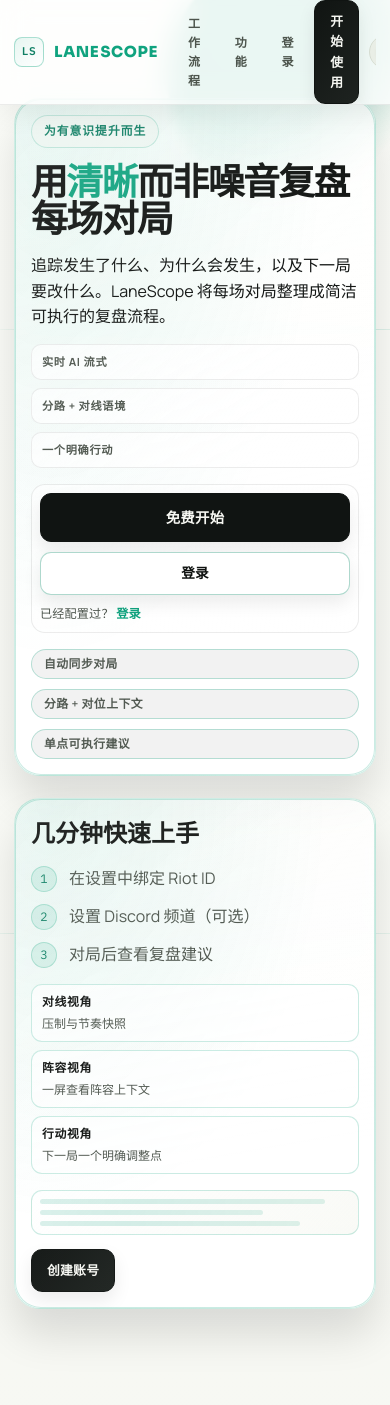
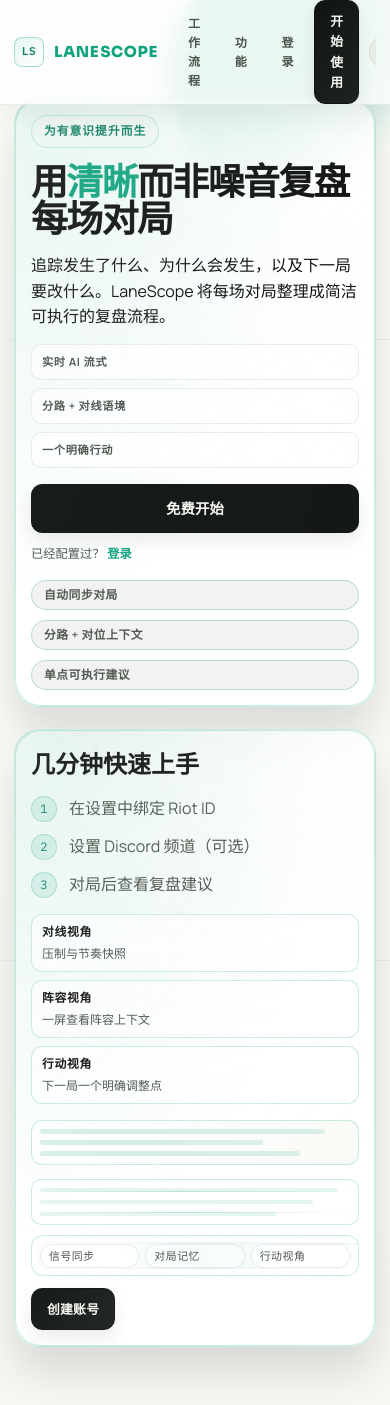
Before and after one commit to yd1008/lol-analyzer, a Flask app: page / in a window 390 px wide. Shown: the top 1405 px of the page. Run offline with Flask 3, Linux system fonts and the light colour scheme.

Commit message:
Polish landing hero visuals for issue 88 (#100)
* Polish landing hero visual rhythm for issue 88

* feat: add futuristic ribbon motif to landing hero

* feat: add conflict-safe landing CTA rail for mobile

```diff
--- a/app/static/css/style.css
+++ b/app/static/css/style.css
@@ -742,6 +742,27 @@ textarea:focus-visible {
     gap: 8px;
 }
 
+.hero-cta-rail {
+    display: flex;
+    flex-direction: column;
+    gap: 10px;
+    position: relative;
+}
+
+.hero-cta-rail:focus-within {
+    --hero-cta-ring-offset: 2px;
+}
+
+.hero-cta-rail:focus-within::after {
+    content: "";
+    position: absolute;
+    inset: -2px;
+    border-radius: 14px;
+    border: 2px solid var(--accent);
+    pointer-events: none;
+    box-shadow: 0 0 0 var(--hero-cta-ring-offset) var(--accent-soft);
+}
+
 .signal-row {
     margin-top: 16px;
 }
@@ -755,10 +776,22 @@ textarea:focus-visible {
     letter-spacing: 0.01em;
 }
 
+.hero-cta-rail .hero-primary-cta {
+    font-weight: 700;
+    letter-spacing: 0.01em;
+}
+
+.hero-cta-rail .hero-secondary-cta {
+    border-width: 2px;
+    font-weight: 700;
+    text-wrap: balance;
+}
+
 .hero-tertiary-link {
     color: var(--accent);
     font-weight: 700;
     text-underline-offset: 2px;
+    text-decoration-thickness: 2px;
 }
 
 .hero-token-line {
@@ -2508,6 +2541,111 @@ h4,
 .hero-panel-art span:nth-child(2) { width: 72%; }
 .hero-panel-art span:nth-child(3) { width: 84%; }
 
+.hero-metric-glyph {
+    margin: 6px 0 8px;
+    border: 1px solid var(--accent-border-subtle);
+    border-radius: 10px;
+    padding: 8px;
+    min-height: 38px;
+    display: grid;
+    align-items: center;
+    gap: 8px;
+    background: var(--surface-soft-overlay);
+    position: relative;
+    overflow: hidden;
+}
+
+.hero-metric-glyph::before,
+.hero-metric-glyph::after {
+    content: "";
+    position: absolute;
+    left: 0;
+    right: 0;
+    height: 1px;
+    pointer-events: none;
+}
+
+.hero-metric-glyph::before {
+    top: 11px;
+    background: linear-gradient(90deg, transparent 0%, var(--accent-border-subtle) 46%, transparent 100%);
+}
+
+.hero-metric-glyph::after {
+    bottom: 11px;
+    background: linear-gradient(90deg, transparent 0%, var(--accent-border-subtle) 46%, transparent 100%);
+}
+
+.glyph-track {
+    display: block;
+    height: 4px;
+    border-radius: 999px;
+    background: linear-gradient(90deg, var(--accent-bg-soft) 0%, var(--accent-soft) 50%, var(--accent-bg-soft) 100%);
+    background-size: 200% 100%;
+    animation: aiShimmer 1.9s linear infinite;
+}
+
+.glyph-track:nth-child(1) { width: 96%; }
+.glyph-track:nth-child(2) { width: 88%; animation-delay: -0.65s; }
+.glyph-track:nth-child(3) { width: 76%; animation-delay: -1.2s; }
+
+.hero-future-ribbon {
+    position: relative;
+    margin: 10px 0 12px;
+    border: 1px solid var(--accent-border-subtle);
+    border-radius: 12px;
+    padding: 8px 8px 7px;
+    display: grid;
+    grid-template-columns: repeat(3, minmax(0, 1fr));
+    gap: 6px;
+    background:
+        radial-gradient(130% 200% at 15% 20%, var(--surface-overlay), transparent 64%),
+        linear-gradient(155deg, var(--surface-soft-overlay) 0%, var(--bg-card) 78%);
+    overflow: hidden;
+}
+
+.hero-future-ribbon::after {
+    content: "";
+    position: absolute;
+    inset: 6px;
+    border-radius: 10px;
+    border: 1px solid var(--surface-outline);
+    pointer-events: none;
+    opacity: 0.42;
+    background: linear-gradient(90deg, transparent 0%, transparent 24%, var(--accent-border-subtle) 52%, transparent 80%, transparent 100%);
+    animation: aiSweep 1.6s linear infinite;
+}
+
+.hero-ribbon-glow {
+    position: absolute;
+    right: -22%;
+    top: 7px;
+    width: 64%;
+    height: 2px;
+    background: linear-gradient(90deg, transparent 0%, var(--accent-soft) 48%, transparent 100%);
+    border-radius: 999px;
+    opacity: 0.76;
+    animation: aiSweep 2.2s linear infinite;
+    pointer-events: none;
+}
+
+.hero-ribbon-label {
+    position: relative;
+    z-index: 1;
+    border: 1px solid var(--surface-outline);
+    background: var(--surface-soft-overlay);
+    color: var(--text-secondary);
+    border-radius: 999px;
+    padding: 5px 8px;
+    font-size: 0.68rem;
+    line-height: 1.05;
+    letter-spacing: 0.05em;
+    text-transform: uppercase;
+    white-space: nowrap;
+    overflow: hidden;
+    text-overflow: ellipsis;
+    min-width: 0;
+}
+
 .hero-signal-grid {
     display: grid;
     gap: 8px;
@@ -2944,17 +3082,21 @@ h4,
 
     .hero-command-strip { grid-template-columns: 1fr; }
     .hero-copy .cta-buttons .btn { width: 100%; }
+    .hero-copy .hero-cta-rail .cta-buttons {
+        width: 100%;
+        gap: 8px;
+    }
+
+    .hero-copy .hero-cta-rail .hero-secondary-cta {
+        display: none;
+    }
+
     .hero-copy .hero-primary-cta,
     .hero-copy .cta-buttons .btn-primary {
         padding: 12px 16px;
         font-size: 0.9rem;
     }
 
-    .hero-copy .hero-secondary-cta,
-    .hero-copy .cta-buttons .btn-secondary {
-        padding: 10px 14px;
-        font-size: 0.85rem;
-    }
     .hero-copy .hero-signal-pill,
     .hero-copy .signal-pill {
         width: 100%;
--- a/app/templates/main/landing.html
+++ b/app/templates/main/landing.html
@@ -19,7 +19,7 @@
                 <span class="hero-command-pill">{{ lt('Role + lane context', '分路 + 对线语境') }}</span>
                 <span class="hero-command-pill">{{ lt('One clear action', '一个明确行动') }}</span>
             </div>
-            <div class="hero-toolbar hero-cta-toolbar">
+            <div class="hero-cta-rail">
                 <div class="cta-buttons hero-mobile-stack">
                     {% if current_user.is_authenticated %}
                         <a href="{{ url_for('dashboard.index') }}" class="btn btn-primary hero-primary-cta" aria-describedby="landing-cta-support">{{ lt('Open Dashboard', '打开仪表盘') }}</a>
@@ -68,6 +68,17 @@
             </div>
             <div class="hero-panel-art" aria-hidden="true">
                 <span></span><span></span><span></span>
+            </div>
+            <div class="hero-metric-glyph" aria-hidden="true">
+                <span class="glyph-track"></span>
+                <span class="glyph-track"></span>
+                <span class="glyph-track"></span>
+            </div>
+            <div class="hero-future-ribbon" aria-hidden="true">
+                <span class="hero-ribbon-glow"></span>
+                <span class="hero-ribbon-label">{{ lt('Signal Sync', '信号同步') }}</span>
+                <span class="hero-ribbon-label">{{ lt('Replay Memory', '对局记忆') }}</span>
+                <span class="hero-ribbon-label">{{ lt('Action Lens', '行动视角') }}</span>
             </div>
             {% if current_user.is_authenticated %}
             <a href="{{ url_for('dashboard.settings') }}" class="btn btn-primary btn-sm">{{ lt('Go to Setup', '前往设置') }}</a>
```
Also changed, not shown: tests/test_routes.py (+5 -0 lines).
